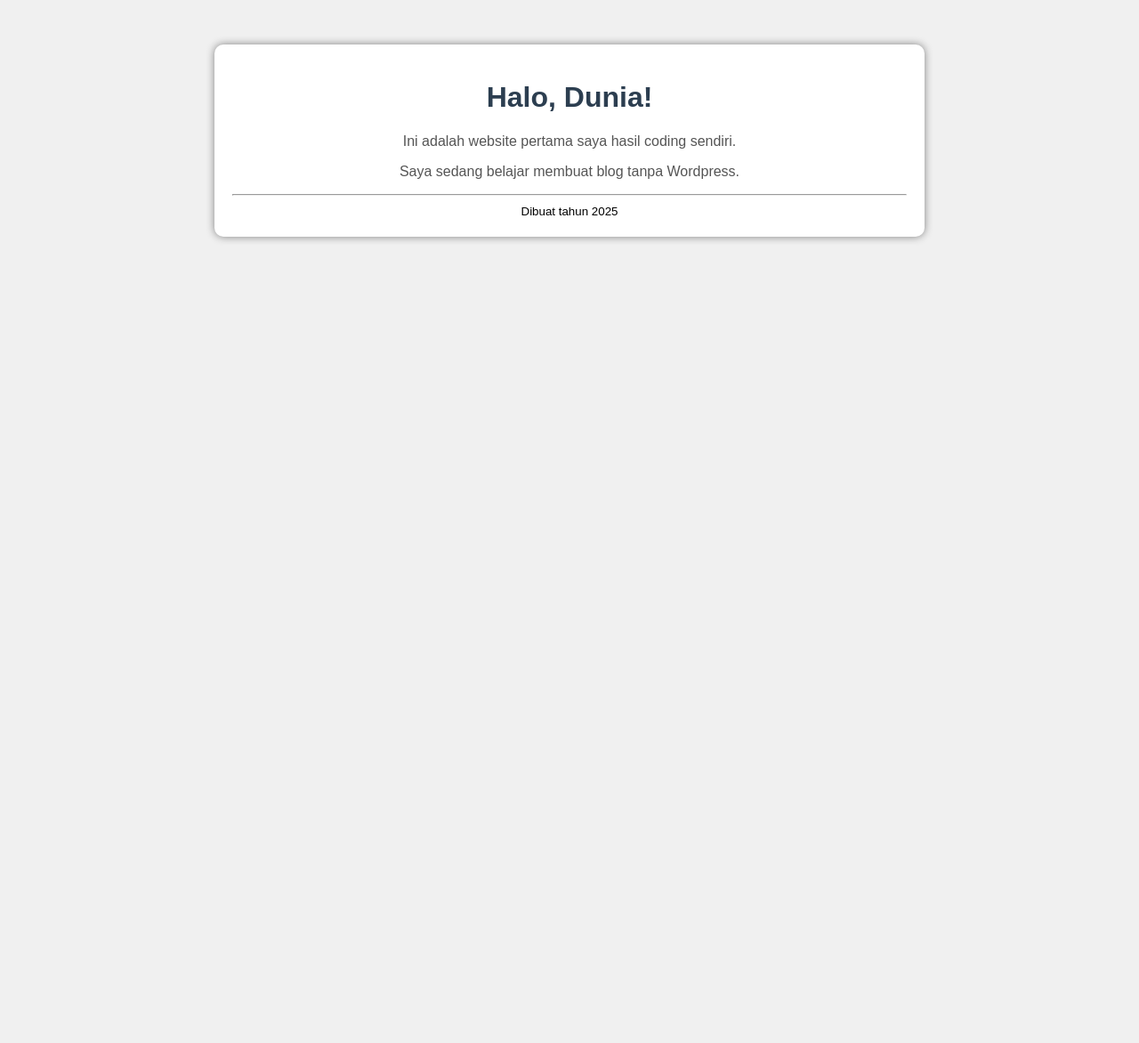
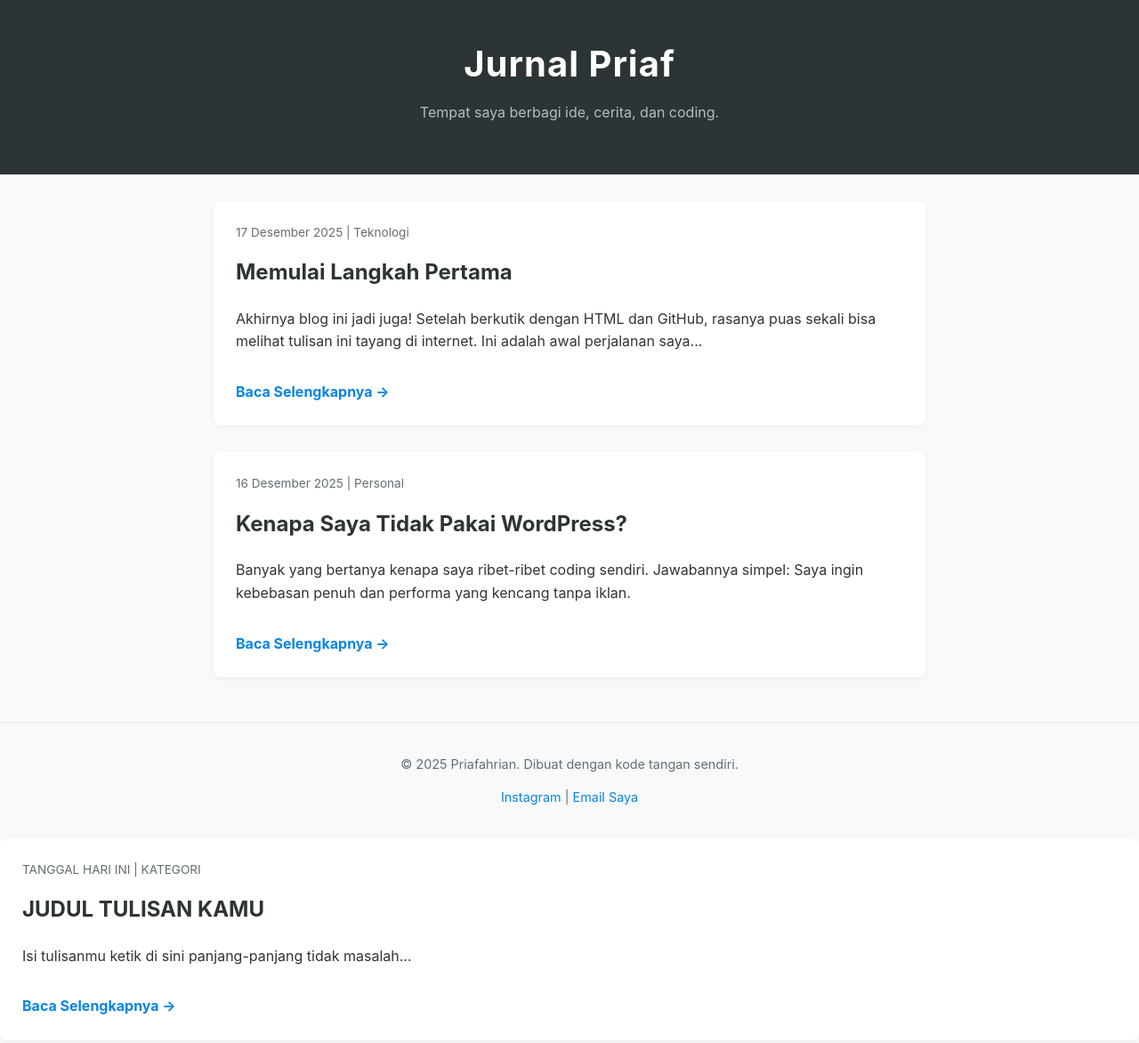
Before and after one commit to priafahrian60-lgtm/priafahrian60-lgtm.github.io, a plain HTML site: page index.html in a window 1280 px wide. Shown: the whole page at 89% size. Before the commit the page ends 800 px from the top, so only its background shows below. Drawn offline with Linux system fonts and the light colour scheme.

Commit message:
Update index.html

```diff
--- a/index.html
+++ b/index.html
@@ -1,36 +1,137 @@
 <!DOCTYPE html>
-<html>
+<html lang="id">
 <head>
-    <title>Website Pribadi Saya</title>
+    <meta charset="UTF-8">
+    <meta name="viewport" content="width=device-width, initial-scale=1.0">
+    <title>Blog Priaf</title>
     <style>
-        /* Ini bagian CSS untuk mengatur gaya/tampilan */
+        /* --- BAGIAN GAYA (CSS) --- */
         body {
-            background-color: #f0f0f0; /* Warna latar belakang abu-abu muda */
-            font-family: Arial, sans-serif; /* Jenis huruf */
-            text-align: center; /* Teks rata tengah */
+            font-family: -apple-system, BlinkMacSystemFont, "Segoe UI", Roboto, Helvetica, Arial, sans-serif;
+            background-color: #f8f9fa;
+            color: #333;
+            line-height: 1.6;
+            margin: 0;
+            padding: 0;
+        }
+
+        /* Tampilan Header (Bagian Atas) */
+        header {
+            background-color: #2d3436;
+            color: white;
+            padding: 40px 20px;
+            text-align: center;
+        }
+        header h1 {
+            margin: 0;
+            font-size: 2.5rem;
+            letter-spacing: 1px;
+        }
+        header p {
+            color: #b2bec3;
+            margin-top: 10px;
+        }
+
+        /* Wadah Utama (Container) */
+        .container {
+            max-width: 800px;
+            margin: 30px auto;
+            padding: 0 20px;
+        }
+
+        /* Kartu Artikel */
+        .card {
+            background: white;
+            border-radius: 8px;
+            box-shadow: 0 2px 5px rgba(0,0,0,0.05);
+            margin-bottom: 30px;
+            padding: 25px;
+            transition: transform 0.2s;
+        }
+        .card:hover {
+            transform: translateY(-5px); /* Efek gerak dikit pas disentuh */
+            box-shadow: 0 5px 15px rgba(0,0,0,0.1);
+        }
+
+        /* Judul Artikel */
+        .card h2 {
+            margin-top: 0;
+            color: #2d3436;
+        }
+        .card h2 a {
+            text-decoration: none;
+            color: inherit;
+        }
+
+        /* Tanggal & Kategori */
+        .meta {
+            font-size: 0.85rem;
+            color: #636e72;
+            margin-bottom: 15px;
+            display: block;
+        }
+
+        /* Tombol Baca */
+        .btn {
+            display: inline-block;
+            margin-top: 15px;
+            color: #0984e3;
+            text-decoration: none;
+            font-weight: bold;
+        }
+        .btn:hover {
+            text-decoration: underline;
+        }
+
+        /* Footer (Bawah) */
+        footer {
+            text-align: center;
+            padding: 20px;
+            color: #636e72;
+            font-size: 0.9rem;
+            border-top: 1px solid #dfe6e9;
             margin-top: 50px;
         }
-        .kotak {
-            background-color: white;
-            width: 60%;
-            margin: auto;
-            padding: 20px;
-            border-radius: 10px; /* Sudut tumpul */
-            box-shadow: 0px 0px 10px gray; /* Bayangan */
-        }
-        h1 { color: #2c3e50; }
-        p { color: #555; }
     </style>
 </head>
 <body>
 
-    <div class="kotak">
-        <h1>Halo, Dunia!</h1>
-        <p>Ini adalah website pertama saya hasil coding sendiri.</p>
-        <p>Saya sedang belajar membuat blog tanpa Wordpress.</p>
-        <hr>
-        <small>Dibuat tahun 2025</small>
-    </div>
+    <header>
+        <h1>Jurnal Priaf</h1>
+        <p>Tempat saya berbagi ide, cerita, dan coding.</p>
+    </header>
+
+    <div class="container">
+
+        <article class="card">
+            <span class="meta">17 Desember 2025 | Teknologi</span>
+            <h2><a href="#">Memulai Langkah Pertama</a></h2>
+            <p>Akhirnya blog ini jadi juga! Setelah berkutik dengan HTML dan GitHub, rasanya puas sekali bisa melihat tulisan ini tayang di internet. Ini adalah awal perjalanan saya...</p>
+            <a href="#" class="btn">Baca Selengkapnya →</a>
+        </article>
+
+        <article class="card">
+            <span class="meta">16 Desember 2025 | Personal</span>
+            <h2><a href="#">Kenapa Saya Tidak Pakai WordPress?</a></h2>
+            <p>Banyak yang bertanya kenapa saya ribet-ribet coding sendiri. Jawabannya simpel: Saya ingin kebebasan penuh dan performa yang kencang tanpa iklan.</p>
+            <a href="#" class="btn">Baca Selengkapnya →</a>
+        </article>
+
+        </div>
+
+    <footer>
+        <p>&copy; 2025 Priafahrian. Dibuat dengan kode tangan sendiri.</p>
+        <p>
+            <a href="https://instagram.com/usernamekamu" style="color: #0984e3; text-decoration: none;">Instagram</a> |
+            <a href="mailto:emailkamu@gmail.com" style="color: #0984e3; text-decoration: none;">Email Saya</a>
+        </p>
+    </footer>
 
 </body>
 </html>
+<article class="card">
+    <span class="meta">TANGGAL HARI INI | KATEGORI</span>
+    <h2>JUDUL TULISAN KAMU</h2>
+    <p>Isi tulisanmu ketik di sini panjang-panjang tidak masalah...</p>
+    <a href="#" class="btn">Baca Selengkapnya →</a>
+</article>
```
